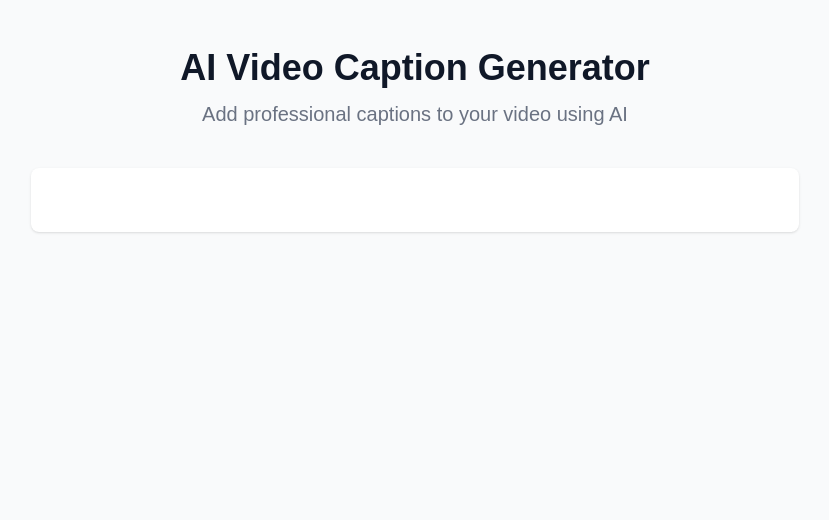
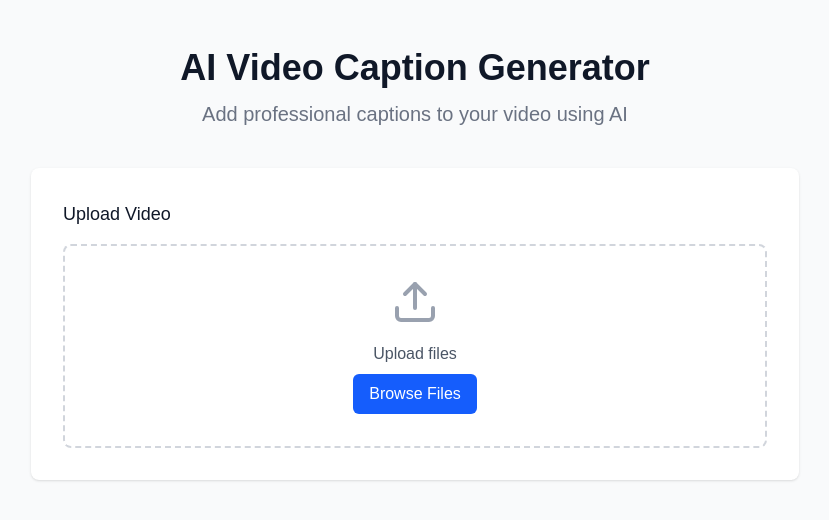
Before and after one commit to shyamsundertard/ai-video-caption-generator, a Next.js app: page / in a window 1280 px wide. Shown: the top 520 px of the page, without its empty margins (225-1054 px from the left). Built offline with nearby package versions, Linux system fonts and the light colour scheme.

Commit message:
feat: implement video upload section with upload modal with multiple source options

```diff
--- a/src/app/page.tsx
+++ b/src/app/page.tsx
@@ -1,3 +1,5 @@
+import { VideoUploadSection } from "@/components/VideoUploadSection";
+
 export default function Home() {
   return (
     <div className="min-h-screen bg-gray-50 py-12 px-4 sm:px-6 lg:px-8">
@@ -13,6 +15,7 @@ export default function Home() {
 
         <div className="bg-white shadow rounded-lg p-6 sm:p-8">
           {/* Components */}
+          <VideoUploadSection/>
         </div>
       </div>
     </div>
--- /dev/null
+++ b/src/components/UploadModal.tsx
@@ -0,0 +1,89 @@
+'use client';
+
+import { useState } from 'react';
+import {
+  XIcon,
+  DeviceIcon,
+  LinkIcon,
+  CameraIcon,
+  DropboxIcon,
+  FacebookIcon,
+  GoogleDriveIcon,
+  GooglePhotosIcon
+} from './Icons';
+
+type UploadOption = {
+  id: string;
+  name: string;
+  icon: React.ReactNode;
+};
+
+export const UploadModal = () => {
+  const [isOpen, setIsOpen] = useState(false);
+
+  const uploadOptions: UploadOption[] = [
+    { id: 'device', name: 'From device', icon: <DeviceIcon className="w-6 h-6" /> },
+    { id: 'link', name: 'From link', icon: <LinkIcon className="w-6 h-6" /> },
+    { id: 'camera', name: 'Camera', icon: <CameraIcon className="w-6 h-6" /> },
+    { id: 'dropbox', name: 'Dropbox', icon: <DropboxIcon className="w-6 h-6" /> },
+    { id: 'facebook', name: 'Facebook', icon: <FacebookIcon className="w-6 h-6" /> },
+    { id: 'google-drive', name: 'Google Drive', icon: <GoogleDriveIcon className="w-6 h-6" /> },
+    { id: 'google-photos', name: 'Google Photos', icon: <GooglePhotosIcon className="w-6 h-6" /> },
+  ];
+
+  const handleOptionSelect = (optionId: string) => {
+    console.log('Selected option:', optionId);
+    setIsOpen(false);
+  };
+
+  return (
+    <>
+      <button
+        onClick={() => setIsOpen(true)}
+        className="px-4 py-2 bg-blue-600 text-white rounded-md hover:bg-blue-700 transition-colors"
+      >
+        Browse Files
+      </button>
+
+      {isOpen && (
+        <div className="fixed inset-0 bg-black bg-opacity-50 flex items-center justify-center z-50 p-4">
+          <div className="bg-white rounded-lg shadow-xl w-full max-w-md">
+            <div className="flex justify-between items-center border-b p-4">
+              <h3 className="text-lg font-medium text-gray-900">Upload Video</h3>
+              <button
+                onClick={() => setIsOpen(false)}
+                className="text-gray-400 hover:text-gray-500"
+              >
+                <XIcon className="w-6 h-6" />
+              </button>
+            </div>
+
+            <div className="p-4">
+              <div className="grid grid-cols-2 gap-4">
+                {uploadOptions.map((option) => (
+                  <button
+                    key={option.id}
+                    onClick={() => handleOptionSelect(option.id)}
+                    className="flex flex-col items-center justify-center p-4 border border-gray-200 rounded-lg hover:bg-gray-50 transition-colors"
+                  >
+                    <span className="text-gray-600 mb-2">{option.icon}</span>
+                    <span className="text-sm font-medium text-gray-700">{option.name}</span>
+                  </button>
+                ))}
+              </div>
+            </div>
+
+            <div className="border-t p-4 flex justify-end">
+              <button
+                onClick={() => setIsOpen(false)}
+                className="px-4 py-2 text-gray-700 hover:text-gray-900 transition-colors"
+              >
+                Cancel
+              </button>
+            </div>
+          </div>
+        </div>
+      )}
+    </>
+  );
+};
--- /dev/null
+++ b/src/components/VideoUploadSection.tsx
@@ -0,0 +1,43 @@
+'use client';
+
+import { useState } from 'react';
+import { UploadIcon } from './Icons';
+import { UploadModal } from './UploadModal';
+
+export const VideoUploadSection = () => {
+  const [file, setFile] = useState<File | null>(null);
+
+  const handleFileChange = (e: React.ChangeEvent<HTMLInputElement>) => {
+    if (e.target.files && e.target.files.length > 0) {
+      setFile(e.target.files[0]);
+    }
+  };
+
+  return (
+    <div>
+      <h2 className="text-lg font-medium text-gray-900">Upload Video</h2>
+      <div className="mt-4 border-2 border-dashed border-gray-300 rounded-lg p-8 text-center">
+        <input
+          type="file"
+          id="video-upload"
+          accept="video/*"
+          className="hidden"
+          onChange={handleFileChange}
+        />
+        <label
+          htmlFor="video-upload"
+          className="cursor-pointer flex flex-col items-center justify-center"
+        >
+          <UploadIcon className="w-12 h-12 text-gray-400 mb-4" />
+          <p className="text-gray-600 mb-2">Upload files</p>
+          <UploadModal />
+        </label>
+        {file && (
+          <p className="mt-4 text-sm text-gray-600">
+            Selected: {file.name} ({(file.size / (1024 * 1024)).toFixed(2)} MB)
+          </p>
+        )}
+      </div>
+    </div>
+  );
+};
```
